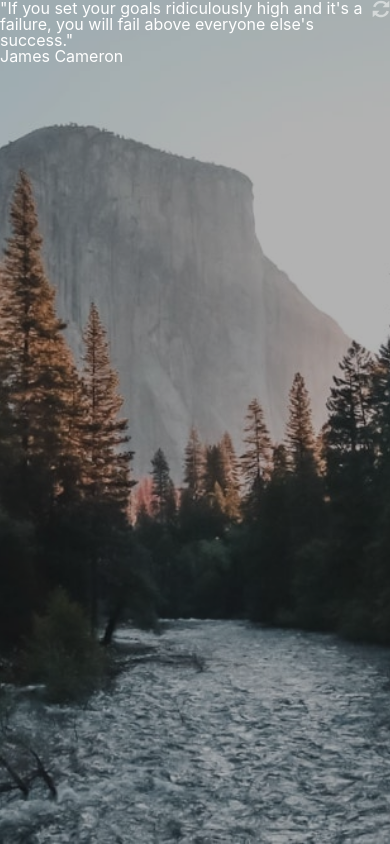
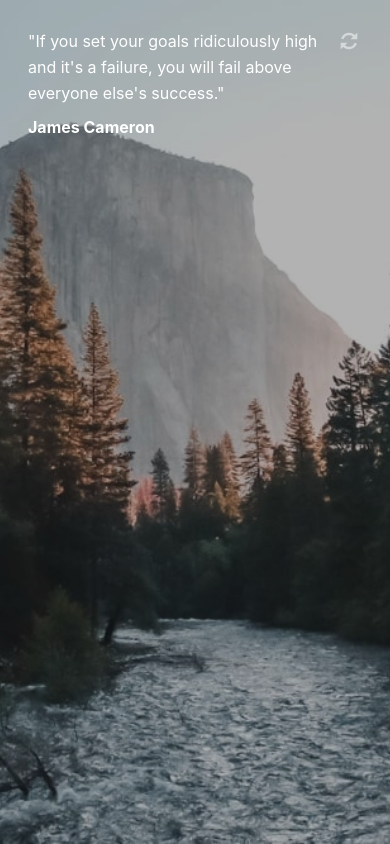
Before and after one commit to ittybe/clock-app, a React (Create React App) app: page / in a window 390 px wide. Built offline with nearby package versions, Linux system fonts and the light colour scheme.

Commit message:
finished quotes mobile

```diff
--- a/src/App.css
+++ b/src/App.css
@@ -1,10 +1,11 @@
 .main-bg {
-    @apply bg-center bg-no-repeat bg-cover;
+    @apply bg-top bg-no-repeat bg-cover;
     width: 100%;
     height: 100%;
 }
 
 .app {
+    @apply overflow-auto;
     background-color: rgba(0, 0, 0, 0.3);
     width: 100%;
     height: 100%;
--- a/src/App.js
+++ b/src/App.js
@@ -27,8 +27,10 @@ export class App extends React.Component {
   render() {
     return (
       <div className="main-bg bg-m-light-main">
-        <div className="app">
-          <Quotes quotes={this.state.quotes} />
+        <div className="app ">
+          <div className="m-7 ">
+            <Quotes quotes={this.state.quotes} />
+          </div>
         </div>
       </div>
     );
--- a/src/Quotes.css
+++ b/src/Quotes.css
@@ -1,4 +1,5 @@
 .refresh-icon {
+    @apply flex-shrink-0 m-1 ml-4;
     width: 18px;
     height: 18px;
 }
--- a/src/Quotes.js
+++ b/src/Quotes.js
@@ -49,12 +49,12 @@ export class Quotes extends React.Component {
 
     render() {
         return (
-            <div className="flex flex-row ">
+            <div className="flex flex-row leading-relaxed">
                 <div>
                     <div className="">"{this.state.currentQuote.text}"</div>
-                    <div className="">{this.state.currentQuote.author}</div>
+                    <div className="mt-2 font-bold ">{this.state.currentQuote.author}</div>
                 </div>
-                <button className="refresh-icon flex-shrink-0" onClick={() => this.updateQuote()}>
+                <button className="refresh-icon " onClick={() => this.updateQuote()}>
                     <img src={refresh} alt="refresh"/>
                 </button>
             </div>
--- a/src/index.css
+++ b/src/index.css
@@ -1,8 +1,7 @@
 @tailwind base;
 @tailwind components;
 @tailwind utilities;
-@import url('https://fonts.googleapis.com/css2?family=Inter:wght@400;700&display=swap');
-
+@import url("https://fonts.googleapis.com/css2?family=Inter:wght@400;700&display=swap");
 
 html,
 body {
@@ -11,7 +10,6 @@ body {
 }
 
 body {
-  @apply leading-4;
   height: 100vh;
   width: 100vw;
   font-family: var(--font-family);
```
Lines whose indentation alone changed are shown as unchanged.
